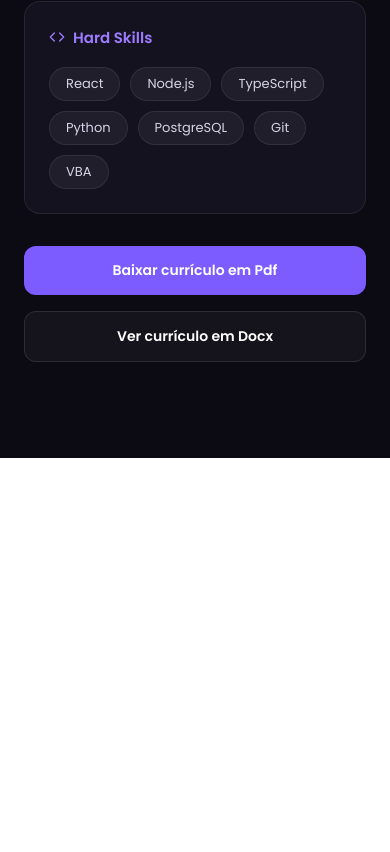
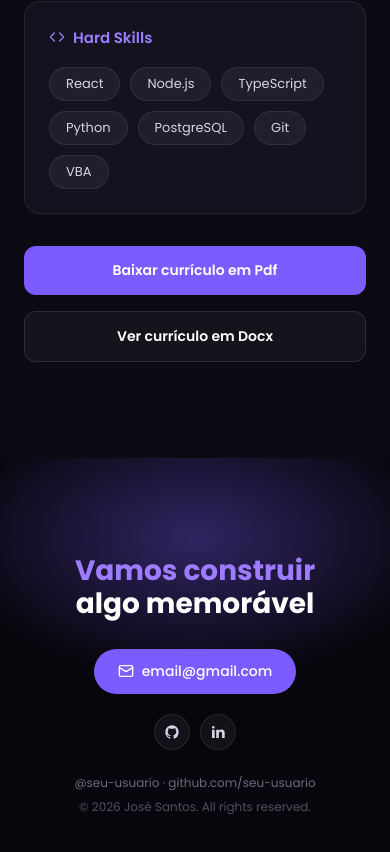
Before and after one commit to EdbertoSantos/Edberto-Santos-Portifolio, a React (Vite) app: page / in a window 390 px wide. Shown: the part 4681-5533 px from the top of the page. Before the commit the page ends 5139 px from the top, so only its background shows below. Built offline with nearby package versions, Linux system fonts and the light colour scheme.

Commit message:
feat: estrutura e estilização da seção Contato

```diff
--- a/src/App.tsx
+++ b/src/App.tsx
@@ -1,4 +1,5 @@
 import HeaderNav from './components/HeaderNav/HeaderNav'
+import Contato from './section/Contato/Contato'
 import Home from './section/Home/Home'
 import Projetos from './section/Projetos/Projetos'
 import Sobre from './section/Sobre/Sobre'
@@ -12,6 +13,7 @@ function App() {
       <Sobre />
       <Projetos />
       <Trajetoria />
+      <Contato />
     </main>
   )
 }
--- /dev/null
+++ b/src/section/Contato/Contato.css
@@ -0,0 +1,99 @@
+.contato {
+    position: relative;
+    overflow: hidden;
+    padding: 96px 24px 48px;
+    background: #08060d;
+}
+
+.contato__glow {
+    position: absolute;
+    top: -120px;
+    left: 50%;
+    transform: translateX(-50%);
+    width: 700px;
+    height: 400px;
+    background: radial-gradient(closest-side, rgba(124, 92, 255, 0.35), transparent 70%);
+    pointer-events: none;
+}
+
+.contato__content {
+    position: relative;
+    max-width: 600px;
+    margin: 0 auto;
+    display: flex;
+    flex-direction: column;
+    align-items: center;
+    text-align: center;
+}
+
+.contato__title {
+    display: flex;
+    flex-direction: column;
+    font-size: clamp(28px, 4.5vw, 40px);
+    font-weight: 700;
+    line-height: 1.2;
+    margin: 0 0 28px;
+}
+
+.contato__title-destaque {
+    color: #9d7cff;
+}
+
+.contato__title-branco {
+    color: #ffffff;
+}
+
+.contato__botao-email {
+    display: inline-flex;
+    align-items: center;
+    gap: 8px;
+    padding: 12px 24px;
+    border-radius: 999px;
+    background: #7c5cff;
+    color: #ffffff;
+    font-size: 14px;
+    font-weight: 500;
+    text-decoration: none;
+    margin-bottom: 20px;
+    transition: background 0.2s ease;
+}
+
+.contato__botao-email:hover {
+    background: #8f72ff;
+}
+
+.contato__redes {
+    display: flex;
+    gap: 10px;
+    margin-bottom: 24px;
+}
+
+.contato__rede-icone {
+    display: flex;
+    align-items: center;
+    justify-content: center;
+    width: 36px;
+    height: 36px;
+    border-radius: 50%;
+    background: rgba(255, 255, 255, 0.05);
+    border: 1px solid rgba(255, 255, 255, 0.08);
+    color: #d8d4e6;
+    transition: background 0.2s ease, color 0.2s ease;
+}
+
+.contato__rede-icone:hover {
+    background: rgba(157, 124, 255, 0.15);
+    color: #ffffff;
+}
+
+.contato__usernames {
+    font-size: 12px;
+    color: #6f6a80;
+    margin: 0 0 6px;
+}
+
+.contato__copyright {
+    font-size: 12px;
+    color: #524d61;
+    margin: 0;
+}
--- /dev/null
+++ b/src/section/Contato/Contato.tsx
@@ -0,0 +1,57 @@
+import './Contato.css'
+
+const email = 'email@gmail.com'
+const anoAtual = new Date().getFullYear()
+
+function Contato() {
+    return (
+        <section className="contato">
+            <div className="contato__glow" />
+
+            <div className="contato__content">
+                <h2 className="contato__title">
+                    <span className="contato__title-destaque">Vamos construir</span>
+                    <span className="contato__title-branco">algo memorável</span>
+                </h2>
+
+                <a className="contato__botao-email" href={`mailto:${email}`}>
+                    <svg width="16" height="16" viewBox="0 0 24 24" fill="none" stroke="currentColor" strokeWidth="2">
+                        <rect x="2" y="4" width="20" height="16" rx="2" />
+                        <path d="M2 7l10 6 10-6" strokeLinecap="round" strokeLinejoin="round" />
+                    </svg>
+                    {email}
+                </a>
+
+                <div className="contato__redes">
+                    <a
+                        className="contato__rede-icone"
+                        href="https://github.com/seu-usuario"
+                        target="_blank"
+                        rel="noreferrer"
+                        aria-label="GitHub"
+                    >
+                        <svg width="16" height="16" viewBox="0 0 24 24" fill="currentColor">
+                            <path d="M12 2C6.48 2 2 6.58 2 12.25c0 4.53 2.87 8.37 6.84 9.73.5.1.68-.22.68-.49 0-.24-.01-1.04-.01-1.89-2.78.62-3.37-1.21-3.37-1.21-.46-1.19-1.11-1.51-1.11-1.51-.91-.64.07-.62.07-.62 1 .07 1.53 1.05 1.53 1.05.89 1.56 2.34 1.11 2.91.85.09-.66.35-1.11.63-1.37-2.22-.26-4.56-1.14-4.56-5.07 0-1.12.39-2.03 1.03-2.75-.1-.26-.45-1.31.1-2.72 0 0 .84-.28 2.75 1.05a9.28 9.28 0 0 1 5 0c1.91-1.33 2.75-1.05 2.75-1.05.55 1.41.2 2.46.1 2.72.64.72 1.03 1.63 1.03 2.75 0 3.94-2.34 4.81-4.57 5.06.36.32.68.94.68 1.9 0 1.37-.01 2.47-.01 2.81 0 .27.18.6.69.49A10.26 10.26 0 0 0 22 12.25C22 6.58 17.52 2 12 2Z" />
+                        </svg>
+                    </a>
+                    <a
+                        className="contato__rede-icone"
+                        href="https://linkedin.com/in/seu-usuario"
+                        target="_blank"
+                        rel="noreferrer"
+                        aria-label="LinkedIn"
+                    >
+                        <svg width="16" height="16" viewBox="0 0 24 24" fill="currentColor">
+                            <path d="M6.94 5a2 2 0 1 1-4-.02 2 2 0 0 1 4 .02ZM7 8.48H3V21h4V8.48Zm6.32 0H9.34V21h3.94v-6.57c0-3.66 4.77-3.96 4.77 0V21H22v-7.93c0-6.17-7.06-5.94-8.68-2.91V8.48Z" />
+                        </svg>
+                    </a>
+                </div>
+
+                <p className="contato__usernames">@seu-usuario · github.com/seu-usuario</p>
+                <p className="contato__copyright">© {anoAtual} José Santos. All rights reserved.</p>
+            </div>
+        </section>
+    )
+}
+
+export default Contato
```
